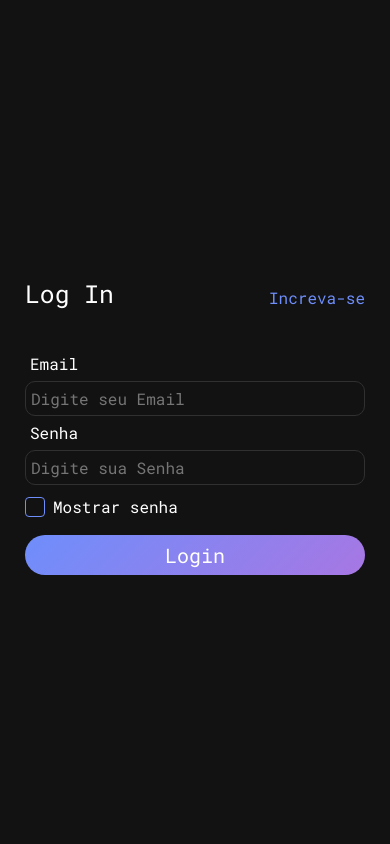
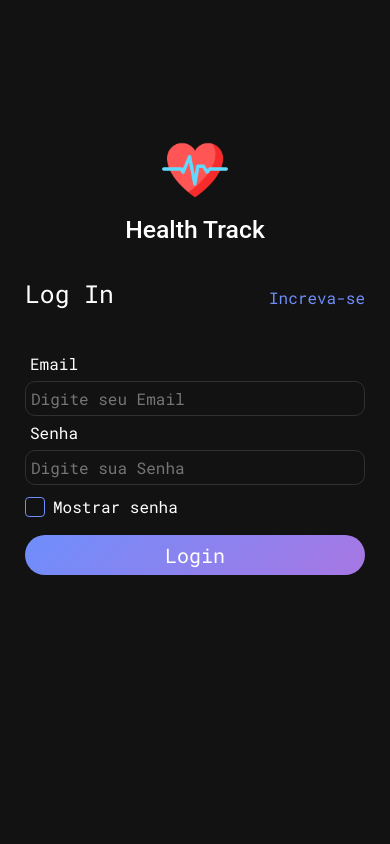
Before and after one commit to Jonathansoare/Health-Track, a PHP site: page / in a window 390 px wide. Run offline with PHP 8.4, Linux system fonts and the light colour scheme; some libraries are stand-ins or nearby versions.

Commit message:
otimização

```diff
--- a/css/login.css
+++ b/css/login.css
@@ -27,6 +27,10 @@
     flex-direction: column;
     align-items: center;
     justify-content: center;
+}
+
+.img-mobile{
+    display: none;
 }
 
 .banner-login img {
@@ -193,4 +197,25 @@
     .login-form {
         width: 100%;
     }
+    .img-mobile{
+        display: flex;
+        flex-direction: column;
+        align-items: center;
+        justify-content: center;
+        height: 0;
+        position: relative;
+    }
+    .img-mobile img {
+        position: relative;
+        width: 70px;
+        height: 70px;
+        bottom:80px;
+    }
+
+    .img-mobile h2 {
+        position: relative;
+        color: white;
+        bottom: 70px;
+        font-family: roboto,sans-serif;
+    }
 }
--- a/index.html
+++ b/index.html
@@ -16,6 +16,10 @@
     <div class="login">
         <div class="login-form">
             <div class="login-form-wrapper">
+                <div class="img-mobile">
+                    <img src="./images/Heart.png " alt="coração">
+                    <h2>Health Track</h2>
+                </div>
                 <div class="login-title">
                     <h2>Log In</h2>
                     <a href="views/register.html" class="page-cadastro">Increva-se</a>
@@ -35,7 +39,7 @@
                 <label for="checkbox-1">Mostrar senha</label>
               </div>
             <div id="alert-msg" class="alert-msg"></div>
-            <button class="btn-login">Login</button>
+            <button class="btn-login" alt="botão de login">Login</button>
             </div>
         </div>
         <div class="banner-login ">
@@ -45,8 +49,8 @@
     </div>
     <script src="../plugins/bootstrap-5.1.3-dist/js/bootstrap.min.js"></script>
     <script src="/plugins/fontawesome-free-6.1.1-web/js/all.min.js"></script>
-    <script src="/js/login.js"></script>
-    <script>
+    <script defer src="/js/login.js"></script>
+    <script defer>
     function mostraSenha(){
         var temp = document.getElementById('input-senha');
         if (temp.type === "password") {
--- a/views/GerenciarAlimentos.html
+++ b/views/GerenciarAlimentos.html
@@ -137,7 +137,7 @@
     <script src="../plugins/bootstrap-5.1.3-dist/js/bootstrap.min.js"></script>
     <script src="../plugins/fontawesome-free-6.1.1-web/js/all.min.js"></script>
     <script defer src="../js/menu.js"></script>
-    <script src="/js/alimentos.js"></script>
+    <script defer src="/js/alimentos.js"></script>
 </body>
 
 </html>
--- a/views/GerenciarAtividade.html
+++ b/views/GerenciarAtividade.html
@@ -137,11 +137,8 @@
     </div>
     <script src="../plugins/bootstrap-5.1.3-dist/js/bootstrap.min.js"></script>
     <script src="../plugins/fontawesome-free-6.1.1-web/js/all.min.js"></script>
-    <script defer src="../plugins/bootstrap-5.1.3-dist/js/bootstrap.min.js"></script>
-    <script defer src="../plugins/fontawesome-free-6.1.1-web/js/all.min.js"></script>
-    <script defer src="../js/ajax.js"></script>
     <script defer src="../js/menu.js"></script>
-    <script src="/js/atividade.js"></script>
+    <script defer src="/js/atividade.js"></script>
 </body>
 
 </html>
--- a/views/GerenciarPeso.html
+++ b/views/GerenciarPeso.html
@@ -154,6 +154,5 @@
     <script src="../plugins/fontawesome-free-6.1.1-web/js/all.min.js"></script>
     <script src="../js/menu.js"></script>
     <script defer src="/js/peso.js"></script>
-    <script defer src="/js/testes.js"></script>
   </body>
 </html>
--- a/views/GerenciarPressao.html
+++ b/views/GerenciarPressao.html
@@ -129,7 +129,7 @@
     <script src="../plugins/bootstrap-5.1.3-dist/js/bootstrap.min.js"></script>
     <script src="../plugins/fontawesome-free-6.1.1-web/js/all.min.js"></script>
     <script defer src="../js/menu.js"></script>
-    <script src="/js/pressao.js"></script>
+    <script defer src="/js/pressao.js"></script>
 </body>
 
 </html>
--- a/views/dashboard.html
+++ b/views/dashboard.html
@@ -143,7 +143,7 @@
     <script src="../plugins/bootstrap-5.1.3-dist/js/bootstrap.min.js "></script>
     <script src="../plugins/fontawesome-free-6.1.1-web/js/all.min.js "></script>
     <script defer src="/js/menu.js"></script>
-    <script src="/js/dados_dashboard.js"></script>
+    <script defer src="/js/dados_dashboard.js"></script>
 </body>
 
 </html>
--- a/views/register.html
+++ b/views/register.html
@@ -58,7 +58,7 @@
     </div>
     <script src="../plugins/bootstrap-5.1.3-dist/js/bootstrap.min.js"></script>
     <script src="../plugins/fontawesome-free-6.1.1-web/js/all.min.js"></script>
-    <script src="/js/cadastro.js"></script>
+    <script defer src="/js/cadastro.js"></script>
 
 </body>
 </html>
```
Also changed, not shown: views/CalcularIMC.html (+3 -4 lines).
